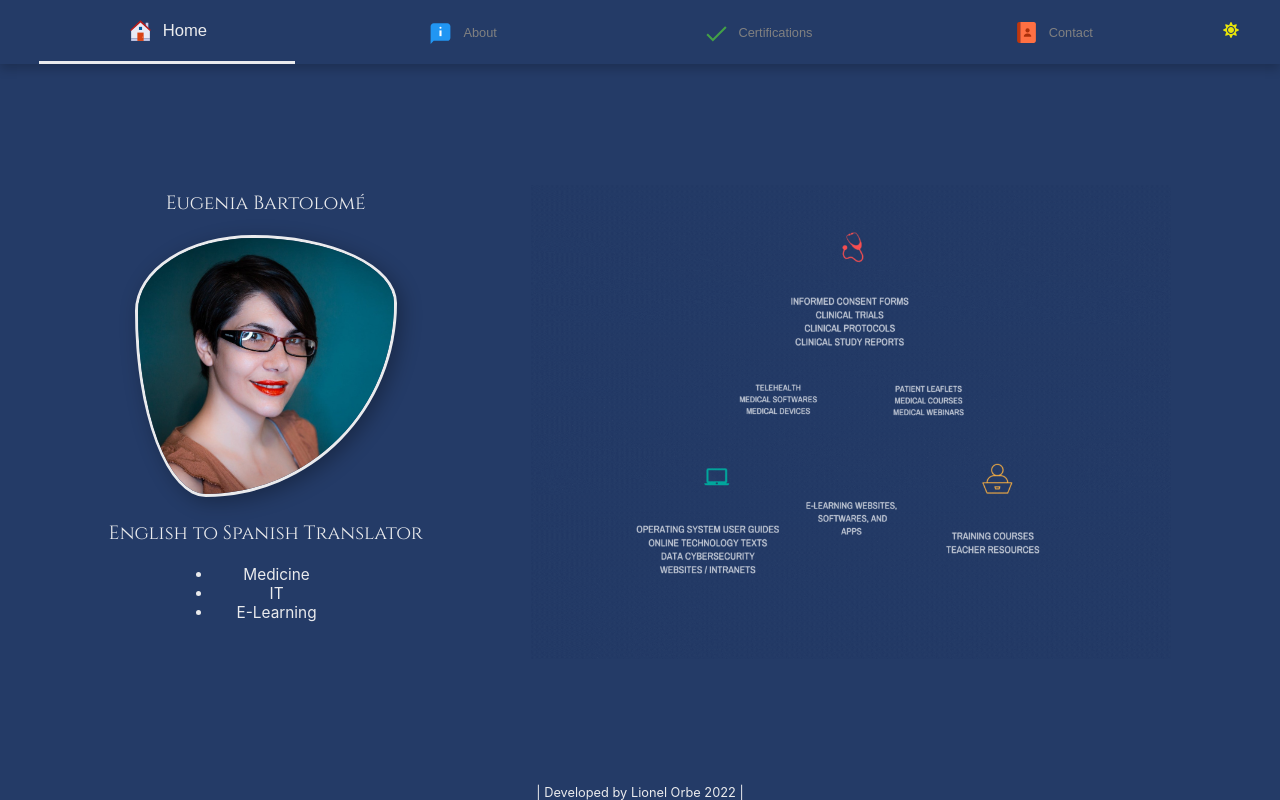
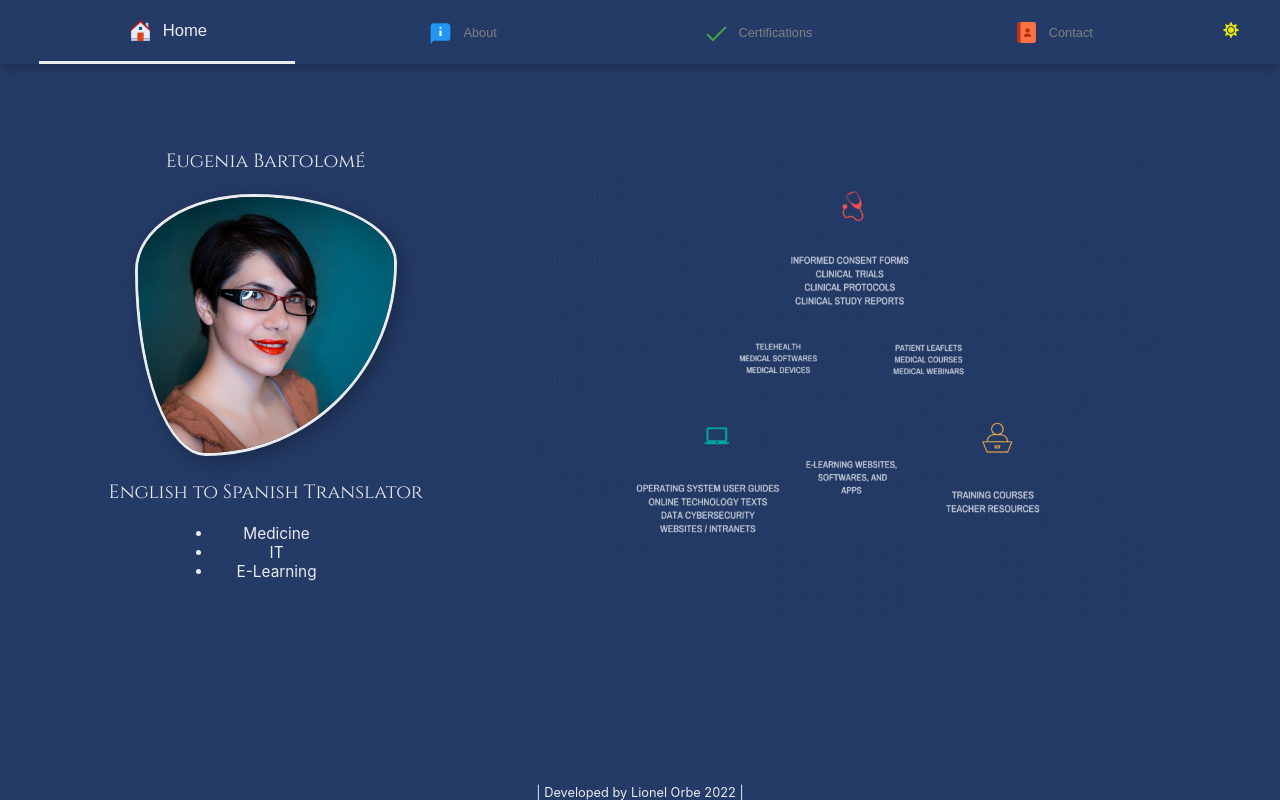
Before and after one commit to LionelOrbe/PortfolioEugenia, a React (Create React App) app: page /home in a window 1280 px wide. Built offline with nearby package versions, Linux system fonts and the light colour scheme.

Commit message:
Css fixes for mobiles

```diff
--- a/src/components/Home/Home.module.css
+++ b/src/components/Home/Home.module.css
@@ -8,9 +8,9 @@
     transform:scale(0);
     cursor: default;
     display: flex;
+    flex-grow: 1;
     align-items: center;
     justify-content: space-evenly;
-    height: 75vh;
     width: 100vw;
     color: var(--color2);
     margin-top: 5vh;
```
